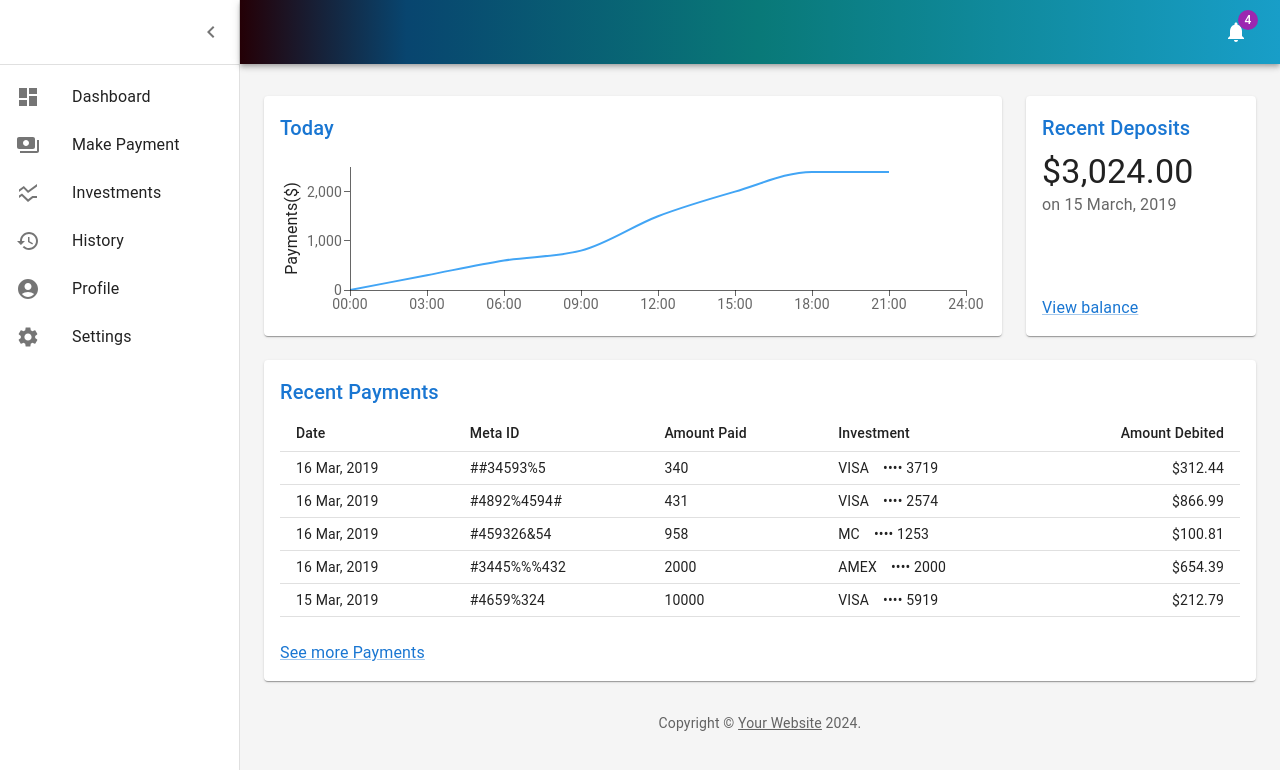
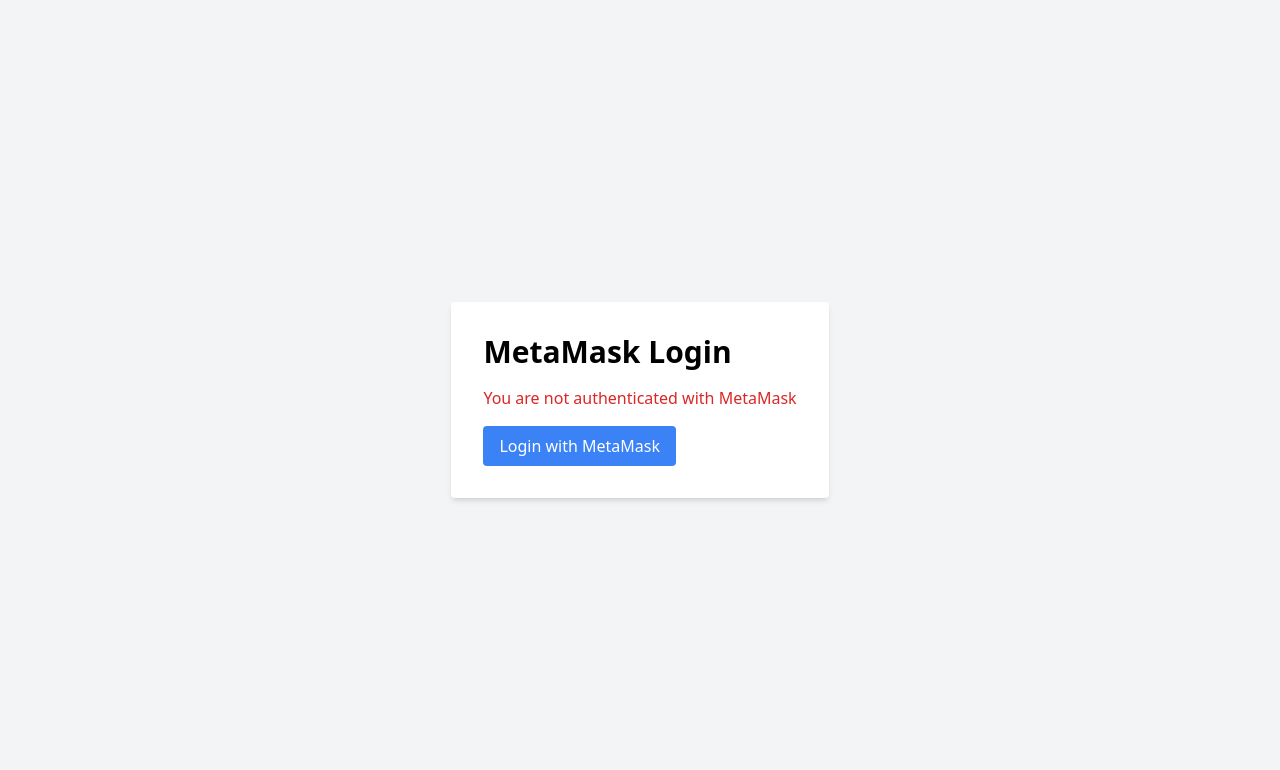
Before and after one commit to bhatiatanish225/HackMol-5.0, a React (Create React App) app in the folder frontend/: page / in a window 1280 px wide. Shown: the top 770 px of the page. Built offline with nearby package versions, Linux system fonts and the light colour scheme.

Commit message:
metamask

```diff
--- a/frontend/package.json
+++ b/frontend/package.json
@@ -19,7 +19,8 @@
     "react-router-dom": "^6.22.1",
     "react-scripts": "5.0.1",
     "styled-components": "^6.1.8",
-    "web-vitals": "^2.1.4"
+    "web-vitals": "^2.1.4",
+    "web3": "^4.5.0"
   },
   "scripts": {
     "start": "react-scripts start",
--- a/frontend/src/App.js
+++ b/frontend/src/App.js
@@ -17,13 +17,15 @@
 import IncorrectPass from './components/Payment/IncorrectPass.js';
 
 import Profile from './components/Profile/Profile.js';
+import MetaMaskLogin from './components/Login/MetaMaskLOgin.jsx';
 function App() {
   return <React.Fragment>
 
 
     <main>
     <Routes>
-      <Route path='/' element={<Dashboard/>}></Route>
+      <Route path='/' element={<MetaMaskLogin/>}></Route>
+      <Route path='/dashboard' element={<Dashboard/>}></Route>
       <Route path='/payment' element={<Payment/>}></Route>
       <Route path='/enteramount' element={<EnterAmount/>}></Route>
       <Route path='/auth' element={<Auth/>}></Route>
--- /dev/null
+++ b/frontend/src/components/Login/MetaMaskLOgin.jsx
@@ -0,0 +1,87 @@
+import React, { useEffect, useState } from 'react';
+import Web3 from 'web3';
+
+const MetaMaskLogin = () => {
+  const [account, setAccount] = useState('');
+
+  useEffect(() => {
+    const loadMetaMask = async () => {
+      if (typeof window.ethereum !== 'undefined') {
+        window.web3 = new Web3(window.ethereum);
+        try {
+          await window.ethereum.enable();
+          const accounts = await window.ethereum.request({ method: 'eth_accounts' });
+
+          if (accounts.length > 0) {
+            setAccount(accounts[0]);
+          }
+        } catch (error) {
+          console.error('User denied account access');
+        }
+      } else if (typeof window.web3 !== 'undefined') {
+        // Fallback for older versions of MetaMask
+        window.web3 = new Web3(window.web3.currentProvider);
+      } else {
+        console.log('Non-Ethereum browser detected. You should consider trying MetaMask!');
+      }
+    };
+
+    loadMetaMask();
+  }, []);
+
+  const authenticateWithMetaMask = async () => {
+    if (typeof window.ethereum === 'undefined') {
+      console.error('MetaMask not detected. Please install MetaMask.');
+      return;
+    }
+
+    try {
+      const accounts = await window.ethereum.request({ method: 'eth_requestAccounts' });
+      setAccount(accounts[0]);
+    } catch (error) {
+      console.error('Error authenticating with MetaMask:', error);
+    }
+  };
+
+  const logout = () => {
+    try {
+      setAccount('');
+      alert('LOGGED OUT');
+    } catch (error) {
+      console.error('Error during logout:', error);
+    }
+  };
+
+  return (
+    <div className="min-h-screen flex items-center justify-center bg-gray-100">
+      <div className="bg-white p-8 rounded shadow-md">
+        <h1 className="text-3xl font-bold mb-4">MetaMask Login</h1>
+
+        {account ? (
+          <div className="text-green-600">
+            <p>Authenticated with MetaMask</p>
+            <p>Ethereum Address: {account}</p>
+            <button
+              className="mt-4 bg-blue-500 text-white py-2 px-4 rounded hover:bg-blue-600"
+              onClick={logout}
+            >
+              Logout
+            </button>
+          </div>
+        ) : (
+          <div className="text-red-600">
+            <p>You are not authenticated with MetaMask</p>
+            <button
+              className="mt-4 bg-blue-500 text-white py-2 px-4 rounded hover:bg-blue-600"
+              onClick={authenticateWithMetaMask}
+            >
+              Login with MetaMask
+            </button>
+          </div>
+        )}
+      </div>
+    </div>
+  );
+};
+
+export default MetaMaskLogin;
```
Also changed, not shown: 1 other file (tests, documents, lock files or other folders).
